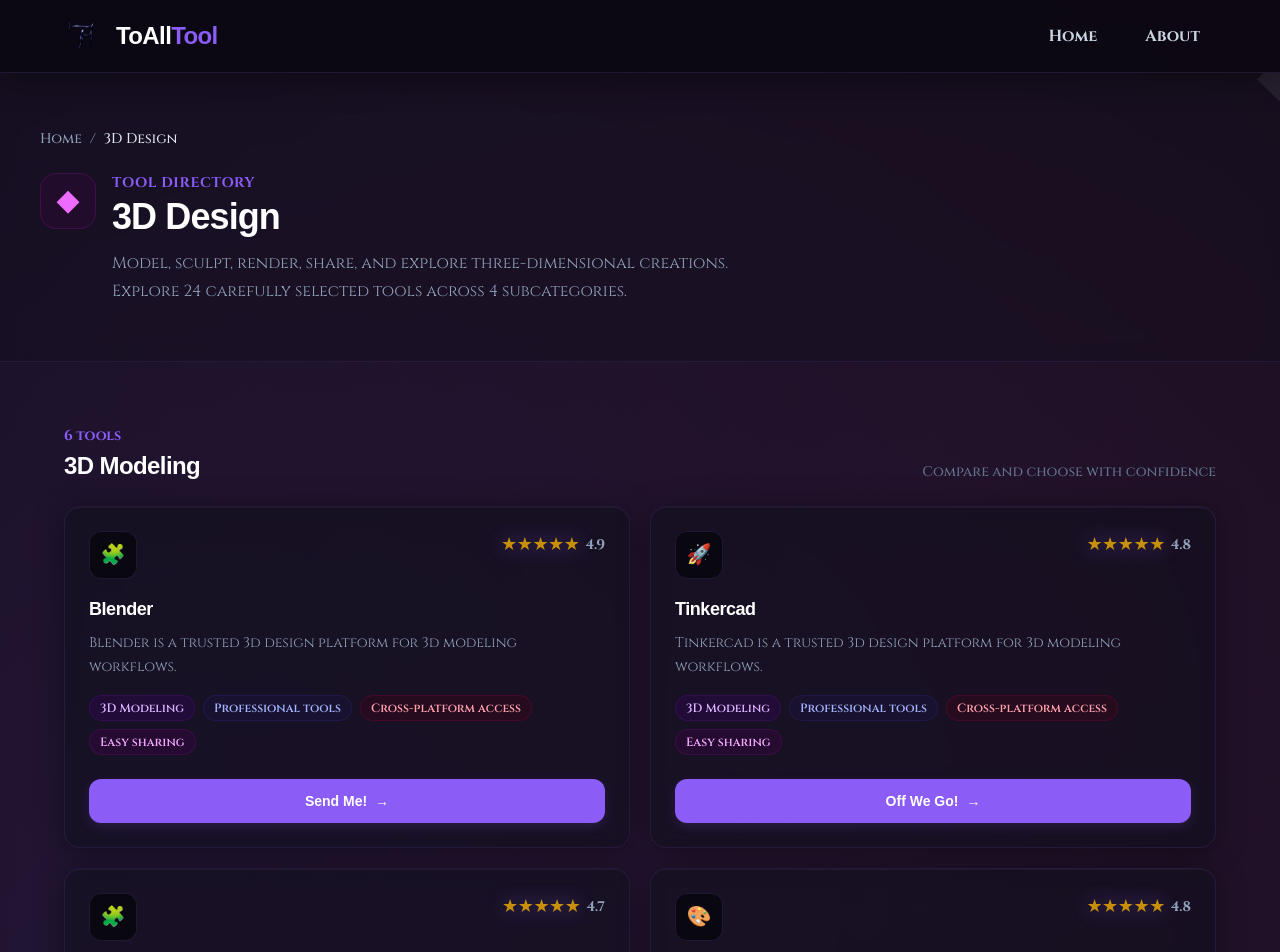
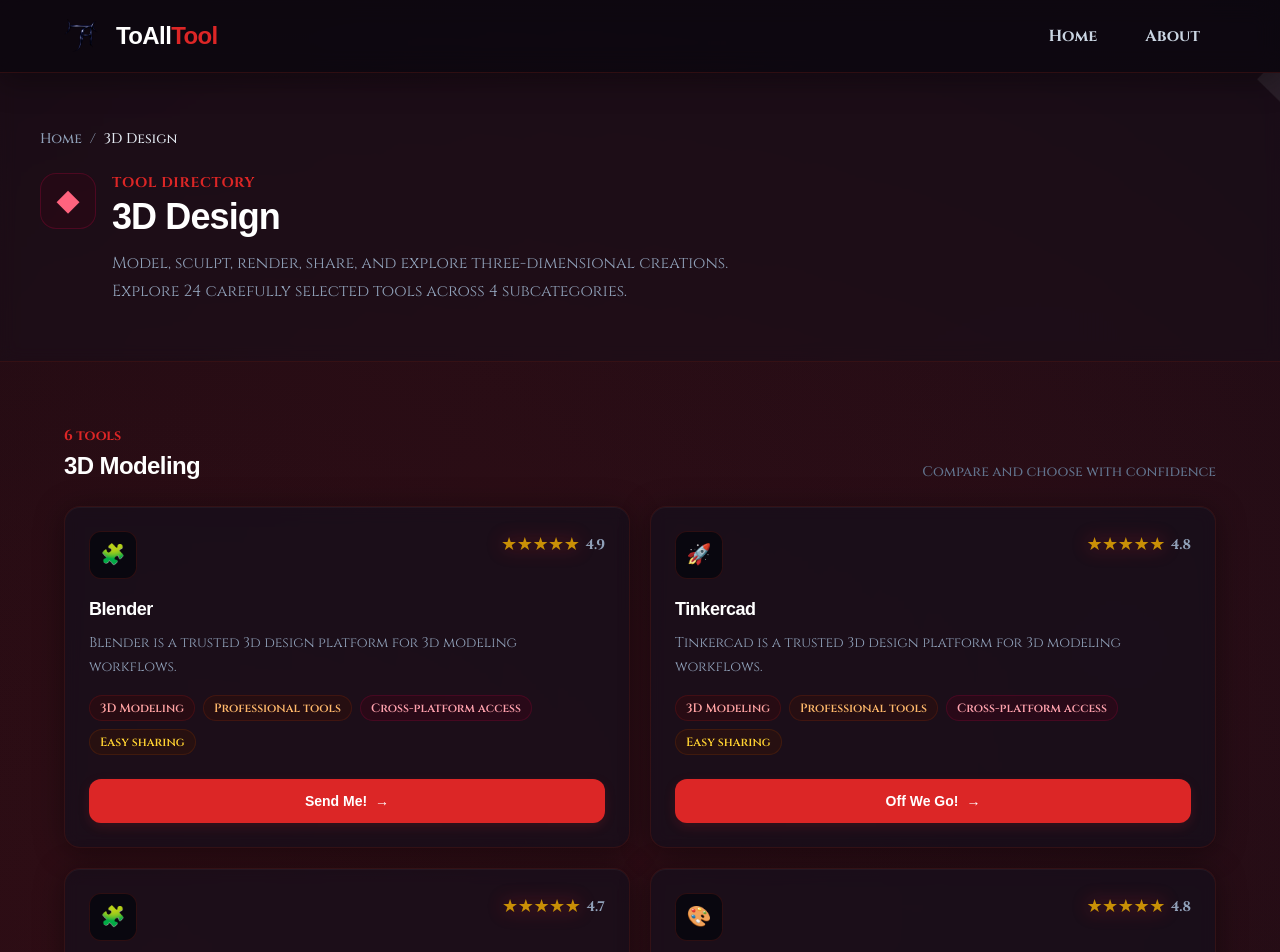
Before and after one commit to funney13valentine/toalltool, a Next.js app: page /3d-design in a window 1280 px wide. Shown: the top 952 px of the page. Built offline with nearby package versions, Linux system fonts and the light colour scheme; a web font is replaced by a local one.

Commit message:
I change colour to crimson red

```diff
--- a/app/[category]/page.tsx
+++ b/app/[category]/page.tsx
@@ -35,12 +35,12 @@
 
   // Subtle colored gothic glows and borders for each card index to maintain the playful variety!
   const gothicAccents = [
-    { text: "text-purple-400", border: "border-purple-900/40", hoverBorder: "group-hover:border-purple-500/60", hoverShadow: "group-hover:shadow-[0_0_20px_rgba(139,92,246,0.15)]", bg: "bg-purple-950/20" },
-    { text: "text-fuchsia-400", border: "border-fuchsia-900/40", hoverBorder: "group-hover:border-fuchsia-500/60", hoverShadow: "group-hover:shadow-[0_0_20px_rgba(217,70,239,0.15)]", bg: "bg-fuchsia-950/20" },
+    { text: "text-red-400", border: "border-red-900/40", hoverBorder: "group-hover:border-red-500/60", hoverShadow: "group-hover:shadow-[0_0_20px_rgba(239,68,68,0.15)]", bg: "bg-red-950/20" },
     { text: "text-rose-400", border: "border-rose-900/40", hoverBorder: "group-hover:border-rose-500/60", hoverShadow: "group-hover:shadow-[0_0_20px_rgba(244,63,94,0.15)]", bg: "bg-rose-950/20" },
-    { text: "text-indigo-400", border: "border-indigo-900/40", hoverBorder: "group-hover:border-indigo-500/60", hoverShadow: "group-hover:shadow-[0_0_20px_rgba(99,102,241,0.15)]", bg: "bg-indigo-950/20" },
-    { text: "text-violet-400", border: "border-violet-900/40", hoverBorder: "group-hover:border-violet-500/60", hoverShadow: "group-hover:shadow-[0_0_20px_rgba(109,40,217,0.15)]", bg: "bg-violet-950/20" },
-    { text: "text-red-400", border: "border-red-900/40", hoverBorder: "group-hover:border-red-500/60", hoverShadow: "group-hover:shadow-[0_0_20px_rgba(239,68,68,0.15)]", bg: "bg-red-950/20" },
+    { text: "text-orange-400", border: "border-orange-900/40", hoverBorder: "group-hover:border-orange-500/60", hoverShadow: "group-hover:shadow-[0_0_20px_rgba(249,115,22,0.15)]", bg: "bg-orange-950/20" },
+    { text: "text-amber-400", border: "border-amber-900/40", hoverBorder: "group-hover:border-amber-500/60", hoverShadow: "group-hover:shadow-[0_0_20px_rgba(245,158,11,0.15)]", bg: "bg-amber-950/20" },
+    { text: "text-pink-400", border: "border-pink-900/40", hoverBorder: "group-hover:border-pink-500/60", hoverShadow: "group-hover:shadow-[0_0_20px_rgba(236,72,153,0.15)]", bg: "bg-pink-950/20" },
+    { text: "text-emerald-400", border: "border-emerald-900/40", hoverBorder: "group-hover:border-emerald-500/60", hoverShadow: "group-hover:shadow-[0_0_20px_rgba(16,185,129,0.15)]", bg: "bg-emerald-950/20" },
   ];
 
   const accent = gothicAccents[categoryIndex % gothicAccents.length];
@@ -53,7 +53,7 @@
         </div>
         <div className="relative mx-auto max-w-[1200px]">
           <nav aria-label="Breadcrumb" className="mb-6 flex items-center gap-2 text-sm text-slate-400">
-            <Link href="/" className="font-medium transition hover:text-gothic-purple">
+            <Link href="/" className="font-medium transition hover:text-gothic-crimson">
               Home
             </Link>
             <span aria-hidden="true">/</span>
@@ -67,7 +67,7 @@
               {category.icon}
             </div>
             <div>
-              <p className="text-sm font-bold uppercase tracking-wider text-gothic-purple">Tool directory</p>
+              <p className="text-sm font-bold uppercase tracking-wider text-gothic-crimson">Tool directory</p>
               <h1 className="font-display mt-1 text-3xl font-extrabold tracking-tight text-white sm:text-4xl">
                 {category.name}
               </h1>
@@ -87,7 +87,7 @@
             <section key={subcategory} className={index ? "mt-16" : ""} aria-labelledby={`subcategory-${index}`}>
               <div className="mb-6 flex items-end justify-between gap-4">
                 <div>
-                  <p className="text-sm font-bold text-gothic-purple">{subcategoryTools.length} tools</p>
+                  <p className="text-sm font-bold text-gothic-crimson">{subcategoryTools.length} tools</p>
                   <h2 id={`subcategory-${index}`} className="font-display mt-1 text-2xl font-extrabold tracking-tight text-white">
                     {subcategory}
                   </h2>
--- a/app/globals.css
+++ b/app/globals.css
@@ -3,10 +3,10 @@
 @theme {
   --color-gothic-dark: #09070f;
   --color-gothic-card: #120f1d;
-  --color-gothic-border: #2d224d;
-  --color-gothic-purple: #8b5cf6;
-  --color-gothic-accent: #a78bfa;
-  --color-gothic-magenta: #ec4899;
+  --color-gothic-border: #451414;
+  --color-gothic-crimson: #dc2626;
+  --color-gothic-accent: #f87171;
+  --color-gothic-rose: #f43f5e;
   --font-display: var(--font-pirata), system-ui, sans-serif;
   --font-body: var(--font-cinzel), Georgia, serif;
 }
@@ -14,7 +14,7 @@
 :root {
   --background: #09070f;
   --foreground: #e2e8f0;
-  --accent: #8b5cf6;
+  --accent: #dc2626;
 }
 
 * {
@@ -39,16 +39,16 @@
   background: #09070f;
 }
 ::-webkit-scrollbar-thumb {
-  background: #2d224d;
+  background: #451414;
   border: 2px solid #09070f;
   border-radius: 5px;
 }
 ::-webkit-scrollbar-thumb:hover {
-  background: #8b5cf6;
+  background: #dc2626;
 }
 
 ::selection {
-  background: #4c1d95;
+  background: #7f1d1d;
   color: #ffffff;
 }
 
@@ -63,9 +63,9 @@
 .page-bg {
   background-color: #09070f;
   background-image:
-    radial-gradient(circle at 12% 18%, rgba(139, 92, 246, 0.15) 0%, transparent 45%),
-    radial-gradient(circle at 88% 12%, rgba(236, 72, 153, 0.08) 0%, transparent 40%),
-    radial-gradient(circle at 72% 82%, rgba(76, 29, 149, 0.2) 0%, transparent 45%),
+    radial-gradient(circle at 12% 18%, rgba(220, 38, 38, 0.15) 0%, transparent 45%),
+    radial-gradient(circle at 88% 12%, rgba(244, 63, 94, 0.08) 0%, transparent 40%),
+    radial-gradient(circle at 72% 82%, rgba(127, 29, 29, 0.2) 0%, transparent 45%),
     radial-gradient(circle at 28% 78%, rgba(220, 38, 38, 0.05) 0%, transparent 35%);
 }
 
@@ -103,11 +103,11 @@
   0%,
   100% {
     opacity: 1;
-    filter: drop-shadow(0 0 2px rgba(139, 92, 246, 0.3));
+    filter: drop-shadow(0 0 2px rgba(220, 38, 38, 0.3));
   }
   50% {
     opacity: 0.75;
-    filter: drop-shadow(0 0 10px rgba(139, 92, 246, 0.8));
+    filter: drop-shadow(0 0 10px rgba(220, 38, 38, 0.8));
   }
 }
 
@@ -181,7 +181,7 @@
 }
 
 .card-shadow-hover:hover {
-  box-shadow: 0 10px 40px rgba(139, 92, 246, 0.15), inset 0 1px 2px rgba(255, 255, 255, 0.1);
+  box-shadow: 0 10px 40px rgba(220, 38, 38, 0.15), inset 0 1px 2px rgba(255, 255, 255, 0.1);
 }
 
 @media (prefers-reduced-motion: reduce) {
--- a/app/privacy/page.tsx
+++ b/app/privacy/page.tsx
@@ -16,7 +16,7 @@
         </div>
 
         <nav aria-label="Breadcrumb" className="mb-8 flex items-center gap-2 text-sm text-slate-400">
-          <Link href="/" className="font-medium transition hover:text-gothic-purple">
+          <Link href="/" className="font-medium transition hover:text-gothic-crimson">
             Home
           </Link>
           <span aria-hidden="true">/</span>
@@ -24,9 +24,9 @@
         </nav>
 
         <header className="mb-10 text-center sm:text-left border-b border-gothic-border/40 pb-6">
-          <p className="text-sm font-bold uppercase tracking-widest text-gothic-purple drop-shadow-[0_0_5px_rgba(139,92,246,0.3)]">Sacred Shield</p>
+          <p className="text-sm font-bold uppercase tracking-widest text-gothic-crimson drop-shadow-[0_0_5px_rgba(220,38,38,0.3)]">Sacred Shield</p>
           <h1 className="font-display mt-1 text-3xl sm:text-4xl font-extrabold tracking-tight text-white">
-            Privacy <span className="text-gothic-purple filter drop-shadow-[0_0_8px_rgba(139,92,246,0.4)]">Covenant</span>
+            Privacy <span className="text-gothic-crimson filter drop-shadow-[0_0_8px_rgba(220,38,38,0.4)]">Covenant</span>
           </h1>
           <p className="mt-2 text-sm text-slate-400">How we guard the sanctity of your digital presence.</p>
         </header>
@@ -66,7 +66,7 @@
               If you have queries or seek clarification regarding this Privacy Covenant, you may summon us directly by electronic dispatch at:{" "}
               <a
                 href="mailto:mx13eet@gmail.com"
-                className="text-gothic-purple font-semibold hover:underline hover:drop-shadow-[0_0_5px_rgba(139,92,246,0.5)]"
+                className="text-gothic-crimson font-semibold hover:underline hover:drop-shadow-[0_0_5px_rgba(220,38,38,0.5)]"
               >
                 mx13eet@gmail.com
               </a>
@@ -77,7 +77,7 @@
         <div className="mt-12 pt-8 border-t border-gothic-border/40 text-center">
           <Link
             href="/"
-            className="font-display inline-flex items-center gap-2 rounded-xl bg-gothic-purple px-6 py-3 text-sm font-bold text-white transition-all hover:scale-[1.02] hover:bg-gothic-purple/85 shadow-[0_4px_12px_rgba(139,92,246,0.15)]"
+            className="font-display inline-flex items-center gap-2 rounded-xl bg-gothic-crimson px-6 py-3 text-sm font-bold text-white transition-all hover:scale-[1.02] hover:bg-gothic-crimson/85 shadow-[0_4px_12px_rgba(220,38,38,0.15)]"
           >
             ← Return to Sanctuary
           </Link>
--- a/app/terms/page.tsx
+++ b/app/terms/page.tsx
@@ -16,7 +16,7 @@
         </div>
 
         <nav aria-label="Breadcrumb" className="mb-8 flex items-center gap-2 text-sm text-slate-400">
-          <Link href="/" className="font-medium transition hover:text-gothic-purple">
+          <Link href="/" className="font-medium transition hover:text-gothic-crimson">
             Home
           </Link>
           <span aria-hidden="true">/</span>
@@ -24,9 +24,9 @@
         </nav>
 
         <header className="mb-10 text-center sm:text-left border-b border-gothic-border/40 pb-6">
-          <p className="text-sm font-bold uppercase tracking-widest text-gothic-purple drop-shadow-[0_0_5px_rgba(139,92,246,0.3)]">Sacred Covenant</p>
+          <p className="text-sm font-bold uppercase tracking-widest text-gothic-crimson drop-shadow-[0_0_5px_rgba(220,38,38,0.3)]">Sacred Covenant</p>
           <h1 className="font-display mt-1 text-3xl sm:text-4xl font-extrabold tracking-tight text-white">
-            Terms of <span className="text-gothic-purple filter drop-shadow-[0_0_8px_rgba(139,92,246,0.4)]">Summoning</span>
+            Terms of <span className="text-gothic-crimson filter drop-shadow-[0_0_8px_rgba(220,38,38,0.4)]">Summoning</span>
           </h1>
           <p className="mt-2 text-sm text-slate-400">Please read these rules before utilising our tool sanctuary.</p>
         </header>
@@ -71,7 +71,7 @@
         <div className="mt-12 pt-8 border-t border-gothic-border/40 text-center">
           <Link
             href="/"
-            className="font-display inline-flex items-center gap-2 rounded-xl bg-gothic-purple px-6 py-3 text-sm font-bold text-white transition-all hover:scale-[1.02] hover:bg-gothic-purple/85 shadow-[0_4px_12px_rgba(139,92,246,0.15)]"
+            className="font-display inline-flex items-center gap-2 rounded-xl bg-gothic-crimson px-6 py-3 text-sm font-bold text-white transition-all hover:scale-[1.02] hover:bg-gothic-crimson/85 shadow-[0_4px_12px_rgba(220,38,38,0.15)]"
           >
             ← Return to Sanctuary
           </Link>
--- a/components/CategoryCard.tsx
+++ b/components/CategoryCard.tsx
@@ -14,12 +14,12 @@
 
   // Subtle colored gothic glows and borders for each card index to maintain the playful variety!
   const gothicAccents = [
-    { text: "text-purple-400", border: "border-purple-900/40", hoverBorder: "group-hover:border-purple-500/60", hoverShadow: "group-hover:shadow-[0_0_20px_rgba(139,92,246,0.15)]", bg: "bg-purple-950/20" },
-    { text: "text-fuchsia-400", border: "border-fuchsia-900/40", hoverBorder: "group-hover:border-fuchsia-500/60", hoverShadow: "group-hover:shadow-[0_0_20px_rgba(217,70,239,0.15)]", bg: "bg-fuchsia-950/20" },
+    { text: "text-red-400", border: "border-red-900/40", hoverBorder: "group-hover:border-red-500/60", hoverShadow: "group-hover:shadow-[0_0_20px_rgba(239,68,68,0.15)]", bg: "bg-red-950/20" },
     { text: "text-rose-400", border: "border-rose-900/40", hoverBorder: "group-hover:border-rose-500/60", hoverShadow: "group-hover:shadow-[0_0_20px_rgba(244,63,94,0.15)]", bg: "bg-rose-950/20" },
-    { text: "text-indigo-400", border: "border-indigo-900/40", hoverBorder: "group-hover:border-indigo-500/60", hoverShadow: "group-hover:shadow-[0_0_20px_rgba(99,102,241,0.15)]", bg: "bg-indigo-950/20" },
-    { text: "text-violet-400", border: "border-violet-900/40", hoverBorder: "group-hover:border-violet-500/60", hoverShadow: "group-hover:shadow-[0_0_20px_rgba(109,40,217,0.15)]", bg: "bg-violet-950/20" },
-    { text: "text-red-400", border: "border-red-900/40", hoverBorder: "group-hover:border-red-500/60", hoverShadow: "group-hover:shadow-[0_0_20px_rgba(239,68,68,0.15)]", bg: "bg-red-950/20" },
+    { text: "text-orange-400", border: "border-orange-900/40", hoverBorder: "group-hover:border-orange-500/60", hoverShadow: "group-hover:shadow-[0_0_20px_rgba(249,115,22,0.15)]", bg: "bg-orange-950/20" },
+    { text: "text-amber-400", border: "border-amber-900/40", hoverBorder: "group-hover:border-amber-500/60", hoverShadow: "group-hover:shadow-[0_0_20px_rgba(245,158,11,0.15)]", bg: "bg-amber-950/20" },
+    { text: "text-pink-400", border: "border-pink-900/40", hoverBorder: "group-hover:border-pink-500/60", hoverShadow: "group-hover:shadow-[0_0_20px_rgba(236,72,153,0.15)]", bg: "bg-pink-950/20" },
+    { text: "text-emerald-400", border: "border-emerald-900/40", hoverBorder: "group-hover:border-emerald-500/60", hoverShadow: "group-hover:shadow-[0_0_20px_rgba(16,185,129,0.15)]", bg: "bg-emerald-950/20" },
   ];
 
   const accent = gothicAccents[index % gothicAccents.length];
@@ -40,7 +40,7 @@
       <div className="mt-5 flex items-center justify-between">
         <span className={`text-sm font-bold ${accent.text}`}>{toolCount} summoned tools</span>
         <span
-          className="flex h-8 w-8 items-center justify-center rounded-full bg-slate-800 text-slate-400 transition-all group-hover:translate-x-0.5 group-hover:bg-gothic-purple group-hover:text-white group-hover:shadow-[0_0_10px_#8b5cf6]"
+          className="flex h-8 w-8 items-center justify-center rounded-full bg-slate-800 text-slate-400 transition-all group-hover:translate-x-0.5 group-hover:bg-gothic-crimson group-hover:text-white group-hover:shadow-[0_0_10px_#dc2626]"
           aria-hidden="true"
         >
           →
--- a/components/Header.tsx
+++ b/components/Header.tsx
@@ -35,7 +35,7 @@
       className="sticky top-0 z-50 transition-all duration-300"
       style={{
         backgroundColor: `rgba(9, 7, 15, ${headerBgOpacity})`,
-        borderColor: `rgba(45, 34, 77, ${headerBorderOpacity})`,
+        borderColor: `rgba(69, 20, 20, ${headerBorderOpacity})`,
         borderBottomWidth: "1px",
         backdropFilter: isHome && scrollY < 50 ? "none" : "blur(12px)",
         boxShadow: isHome && scrollY < 150 ? "none" : "0 10px 30px rgba(0, 0, 0, 0.3)",
@@ -60,30 +60,31 @@
             id="header-text-slot"
             className="font-display text-xl font-extrabold tracking-tight text-white sm:text-2xl"
           >
-            ToAll<span className="text-gothic-purple">Tool</span>
+            ToAll<span className="text-gothic-crimson">Tool</span>
           </span>
         </Link>
         <nav
           className="flex items-center gap-2 text-sm font-bold sm:gap-4 sm:text-base"
           style={{
             opacity: navOpacity,
+            verticalAlign: "middle",
             visibility: navOpacity === 0 ? "hidden" : "visible",
             transition: "opacity 0.2s ease, visibility 0.2s"
           }}
         >
           <Link
             href="/"
-            className="group relative rounded-full px-3 py-2 text-slate-300 transition hover:text-gothic-purple hover:drop-shadow-[0_0_8px_rgba(139,92,246,0.5)] sm:px-4"
+            className="group relative rounded-full px-3 py-2 text-slate-300 transition hover:text-gothic-crimson hover:drop-shadow-[0_0_8px_rgba(220,38,38,0.5)] sm:px-4"
           >
             Home
-            <span className="absolute bottom-0 left-1/2 h-0.5 w-0 -translate-x-1/2 rounded-full bg-gothic-purple transition-all group-hover:w-3/4 shadow-[0_0_8px_#8b5cf6]" />
+            <span className="absolute bottom-0 left-1/2 h-0.5 w-0 -translate-x-1/2 rounded-full bg-gothic-crimson transition-all group-hover:w-3/4 shadow-[0_0_8px_#dc2626]" />
           </Link>
           <a
             href="#about"
-            className="group relative rounded-full px-3 py-2 text-slate-300 transition hover:text-gothic-purple hover:drop-shadow-[0_0_8px_rgba(139,92,246,0.5)] sm:px-4"
+            className="group relative rounded-full px-3 py-2 text-slate-300 transition hover:text-gothic-crimson hover:drop-shadow-[0_0_8px_rgba(220,38,38,0.5)] sm:px-4"
           >
             About
-            <span className="absolute bottom-0 left-1/2 h-0.5 w-0 -translate-x-1/2 rounded-full bg-gothic-purple transition-all group-hover:w-3/4 shadow-[0_0_8px_#8b5cf6]" />
+            <span className="absolute bottom-0 left-1/2 h-0.5 w-0 -translate-x-1/2 rounded-full bg-gothic-crimson transition-all group-hover:w-3/4 shadow-[0_0_8px_#dc2626]" />
           </a>
         </nav>
       </div>
--- a/components/ScrollBrand.tsx
+++ b/components/ScrollBrand.tsx
@@ -133,8 +133,8 @@
           height: coords.heroText.height,
         }}
       >
-        <span className="whitespace-nowrap font-extrabold tracking-tight text-white drop-shadow-[0_0_15px_rgba(139,92,246,0.5)] select-none text-[60px] sm:text-[100px] md:text-[150px] lg:text-[200px] leading-none">
-          ToAll<span className="text-[#8b5cf6] filter drop-shadow-[0_0_8px_#ec4899]">Tool</span>
+        <span className="whitespace-nowrap font-extrabold tracking-tight text-white drop-shadow-[0_0_15px_rgba(220,38,38,0.5)] select-none text-[60px] sm:text-[100px] md:text-[150px] lg:text-[200px] leading-none">
+          ToAll<span className="text-[#dc2626] filter drop-shadow-[0_0_8px_#f87171]">Tool</span>
         </span>
       </div>
     </>
--- a/components/ToolCard.tsx
+++ b/components/ToolCard.tsx
@@ -13,17 +13,17 @@
   const ctaText = pickFromSeed(tool.id + "-cta", CTA_TEXTS);
 
   const tagStyles = [
-    "bg-purple-950/30 text-purple-300 border border-purple-900/30",
-    "bg-indigo-950/30 text-indigo-300 border border-indigo-900/30",
+    "bg-red-950/30 text-red-300 border border-red-900/30",
+    "bg-orange-950/30 text-orange-300 border border-orange-900/30",
     "bg-rose-950/30 text-rose-300 border border-rose-900/30",
-    "bg-fuchsia-950/30 text-fuchsia-300 border border-fuchsia-900/30",
+    "bg-amber-950/30 text-amber-300 border border-amber-900/30",
   ];
 
   return (
     <article className="group flex h-full flex-col rounded-2xl border border-gothic-border/60 bg-gothic-card/60 p-5 backdrop-blur-sm transition-all duration-300 hover:-translate-y-1.5 sm:p-6 card-shadow card-shadow-hover">
       <div className="mb-4 flex items-start justify-between gap-4">
         <div
-          className="flex h-12 w-12 shrink-0 items-center justify-center rounded-xl bg-gothic-dark border border-gothic-border/60 text-xl transition-transform group-hover:rotate-12 group-hover:scale-110 group-hover:border-gothic-purple/40"
+          className="flex h-12 w-12 shrink-0 items-center justify-center rounded-xl bg-gothic-dark border border-gothic-border/60 text-xl transition-transform group-hover:rotate-12 group-hover:scale-110 group-hover:border-gothic-crimson/40"
           aria-hidden="true"
         >
           {emoji}
@@ -46,7 +46,7 @@
         href={tool.url}
         target="_blank"
         rel="noopener noreferrer"
-        className="font-display mt-6 inline-flex w-full items-center justify-center gap-2 rounded-xl bg-gothic-purple px-4 py-3 text-sm font-bold text-white transition-all hover:scale-[1.02] hover:bg-gothic-purple/85 focus:outline-none focus:ring-4 focus:ring-gothic-purple/20 shadow-[0_4px_12px_rgba(139,92,246,0.15)] hover:shadow-[0_4px_18px_rgba(139,92,246,0.3)]"
+        className="font-display mt-6 inline-flex w-full items-center justify-center gap-2 rounded-xl bg-gothic-crimson px-4 py-3 text-sm font-bold text-white transition-all hover:scale-[1.02] hover:bg-gothic-crimson/85 focus:outline-none focus:ring-4 focus:ring-gothic-crimson/20 shadow-[0_4px_12px_rgba(220,38,38,0.15)] hover:shadow-[0_4px_18px_rgba(220,38,38,0.3)]"
       >
         {ctaText} <span aria-hidden="true">→</span>
       </a>
```
Also changed, not shown: components/Footer.tsx (+5 -5 lines), components/HomeContent.tsx (+11 -11 lines).
